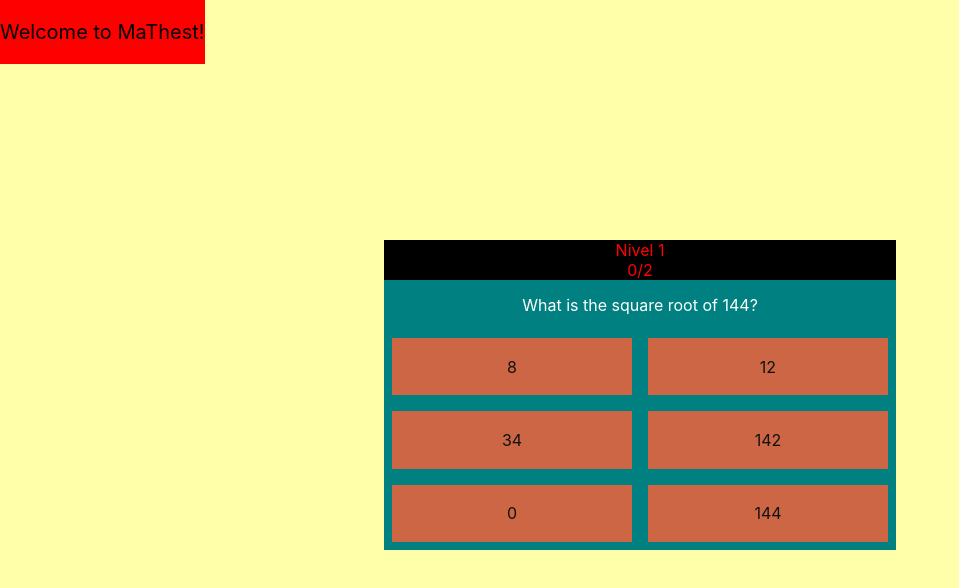
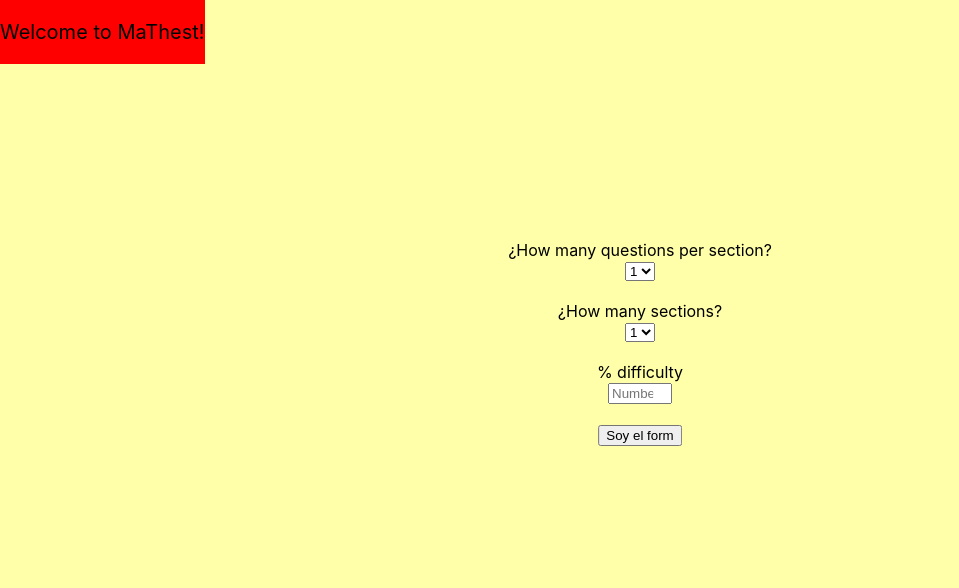
Before and after one commit to Niko12121/MaThest, a React (Create React App) app: page / in a window 1280 px wide. Shown: the top 588 px of the page, without its empty margins (0-959 px from the left). Built offline with nearby package versions, Linux system fonts and the light colour scheme.

Commit message:
users control constants

```diff
--- a/src/App.js
+++ b/src/App.js
@@ -1,11 +1,12 @@
 import Header from "./components/header/header";
-import Test from "./components/test/Test";
+import Test from "./components/test/test";
+import Form from "./components/form/form";
 
 function App() {
   return (
     <div>
       <Header />
-      <Test />
+      <Form />
     </div>
   );
 }
--- /dev/null
+++ b/src/components/form/form.css
@@ -0,0 +1,7 @@
+#form {
+    position: absolute;
+    top: 30vh;
+    text-align: center;
+    left: 50%;
+    transform: translate(-50%, 0);
+}
--- /dev/null
+++ b/src/components/form/form.js
@@ -0,0 +1,54 @@
+import React from 'react';
+import './form.css';
+import Test from "../test/test";
+import * as cons from '../../constants';
+
+class Form extends React.Component {
+    state = { isready: false, many_ques: 1, many_sec: 1, requer: 0.5 }
+    constructor(props) {
+        super(props);
+        this.options = []
+        for (let i = 1; i <= cons.max_value; i++) {
+            this.options.push(i)
+        }
+        this.levels = []
+        for (let i = 1; i <= cons.level_value; i++) {
+            this.levels.push(i)
+        }
+    }
+
+    ready = () => {
+        let q = parseInt(document.getElementById("questions_value").value);
+        let l = parseInt(document.getElementById("levels_value").value);
+        let r = parseInt(document.getElementById("requirement").value);
+        if (isNaN(r) || r < 0 || r > 100) {
+            alert('¡Requirement must be a number between 0 and 100!')
+        } else {this.setState({ isready: true, many_ques: q, many_sec: l, requer: r/100 })
+        }
+    }
+    render() {
+        if (this.state.isready) {
+            return( <Test many_q={this.state.many_ques} many_s={this.state.many_sec} requer={this.state.requer} /> )
+        }
+        return (
+            <div id="form">
+                <form>
+                    ¿How many questions per section?<br></br><select id="questions_value">
+                        {this.options.map(a => {
+                            return <option value={a}>{a}</option>
+                        })}
+                    </select><br></br><br></br>
+                    ¿How many sections?<br></br><select id="levels_value">
+                        {this.levels.map(a => {
+                            return <option value={a}>{a}</option>
+                        })}
+                    </select><br></br><br></br>
+                    % difficulty<br></br><input type="number" id="requirement" placeholder="Number between 0 and 100" min="0" max="100"></input><br></br><br></br>
+                </form>
+                <button onClick={this.ready}>Soy el form</button>
+            </div>
+        )
+    }
+}
+
+export default Form
--- a/src/components/question/question.js
+++ b/src/components/question/question.js
@@ -1,7 +1,6 @@
 import React from 'react'
 import './question.css'
 import questions from './questions_ingame'
-import * as cons from '../../constants';
 
 /*sleep the code ms miliseconds*/
 const sleep = (ms) => new Promise((resolve) => setTimeout(resolve, ms));
--- a/src/components/test/Test.js
+++ b/src/components/test/test.js
@@ -33,7 +33,7 @@ class Section extends React.Component {
     state = {points: 0}
     constructor(props) {
         super(props);
-        this.randoms = pickRandoms(cons.amount_value, cons.max_value)
+        this.randoms = pickRandoms(this.props.many_q, cons.max_value)
         this.questions = []
         let q = 0;
         for (let i in this.randoms) {
@@ -54,7 +54,7 @@ class Section extends React.Component {
         if (this.props.level == '0') {cls += ' showing-sec'}
         return(
             <div className={cls}>
-                <div class='counting'>Nivel {this.props.level + 1}<br></br>{this.state.points}/{cons.amount_value}</div>
+                <div class='counting'>Nivel {this.props.level + 1}<br></br>{this.state.points}/{this.props.many_q}</div>
                 {this.questions.map(a => {
                     return <div>{a}</div>
                 })}
@@ -67,12 +67,8 @@ class Section extends React.Component {
 class Test extends React.Component {
     constructor(props) {
         super(props);
-        this.sections = []
-        for (let i=0; i < cons.level_value; i++) {
-            this.sections.push(i)}
     }
-
-    /*When the user select an option, this function detect the question, register the next-one and show to the user*/
+     /*When the user select an option, this function detect the question, register the next-one and show to the user*/
     next_question = (corrects) => {
         let actual = document.getElementsByClassName("showing-q")[0];
         actual.classList.remove("showing-q")
@@ -83,7 +79,7 @@ class Test extends React.Component {
         let actual_ques = parseInt(s.split('-')[1])
         let si = ''
         /* If it's NOT the end of section */
-        if (actual_ques < cons.amount_value - 1) {
+        if (actual_ques < this.props.many_q - 1) {
             /* si is the name of next questions which will be render */
             si += actual_sec.toString() + '-' + (actual_ques + 1).toString();
             let sig = document.getElementsByClassName(si)[0];
@@ -91,9 +87,9 @@ class Test extends React.Component {
             return
         }
         /* If win the section, else not */
-        if (corrects / cons.amount_value >= cons.requirement) {
+        if (corrects / this.props.many_q >= this.props.requer) {
             /* If it's the end of game, else not */
-            if (actual_sec + 1 == cons.level_value && actual_ques + 1 == cons.amount_value) {
+            if (actual_sec + 1 == this.props.many_s && actual_ques + 1 == this.props.many_q) {
                 giveInfo(true);
                 return}
             /* Showing the next section */
@@ -110,16 +106,19 @@ class Test extends React.Component {
             giveInfo(false)
             return}
     }
-
     render () {
+        this.sections = []
+        for (let i=0; i < this.props.many_s; i++) {
+            this.sections.push(i)}
         return (
             <div class='app'>
                 <div id="info">HOLA</div>
                 {this.sections.map(a => {
-                    return <Section level={a} next_question={this.next_question}/>
+                    return <Section level={a} next_question={this.next_question} many_q={this.props.many_q}/>
                 })}
             </div>
-    )}
+        )
+    }
 }
 
 export default Test;
```
